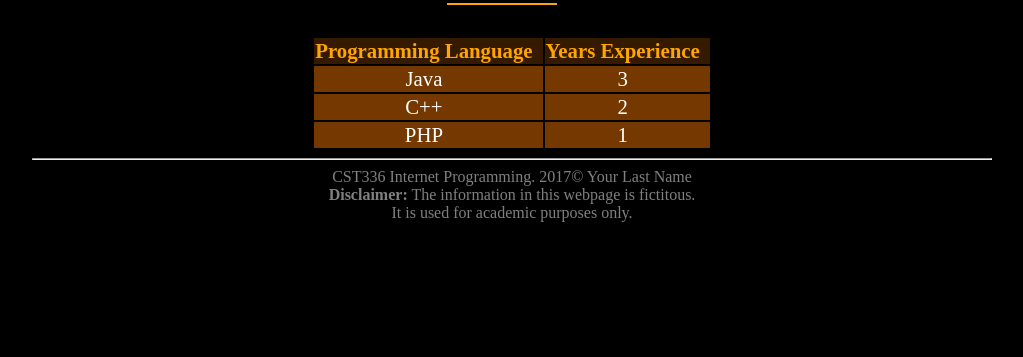
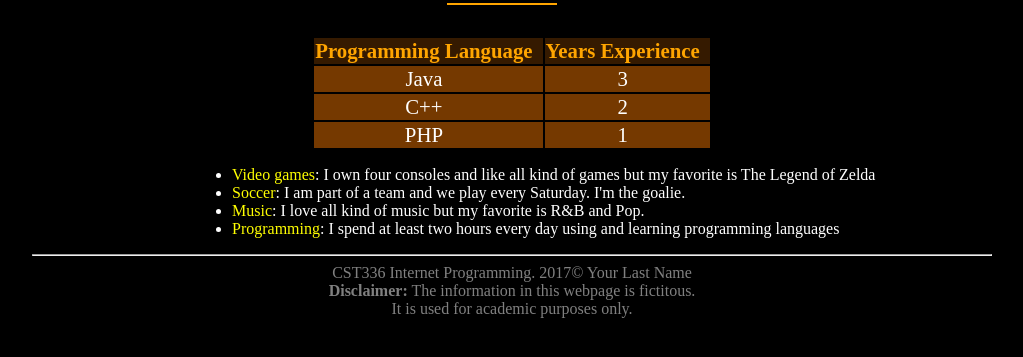
Before and after one commit to miglara/cst336_projects, a PHP site: page /projects/portfolio/about.html in a window 1280 px wide. Shown: the part 210-567 px from the top of the page, without its empty margins (128-1151 px from the left). Run offline with PHP 8.4, Linux system fonts and the light colour scheme.

Commit message:
Added list of activities for the about page of portfolio

```diff
--- a/projects/portfolio/about.html
+++ b/projects/portfolio/about.html
@@ -37,6 +37,13 @@
                 </tr>
             </table>
 
+            <ul>
+                <li><span class="hobby">Video games</span>: I own four consoles and like all kind of games but my favorite is The Legend of Zelda</li>
+                <li><span class="hobby">Soccer</span>: I am part of a team and we play every Saturday. I'm the goalie.</li>
+                <li><span class="hobby">Music</span>: I love all kind of music but my favorite is R&B and Pop.</li>
+                <li><span class="hobby">Programming</span>: I spend at least two hours every day using and learning programming languages </li>
+            </ul>
+
         </div>
         <footer>
             <hr>
--- a/projects/portfolio/css/styles.css
+++ b/projects/portfolio/css/styles.css
@@ -59,6 +59,11 @@
         color: orange;
     }
 
+    ul {
+        text-align: left;
+        padding-left: 200px;
+    }
+
     #profilePic {
         border-radius: 100px;
     }
@@ -70,3 +75,7 @@
     .table-row {
         background-color: #753900;
     }
+
+    .hobby {
+        color: yellow;
+    }
```
